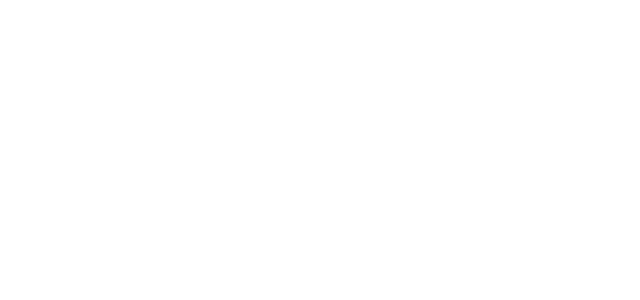
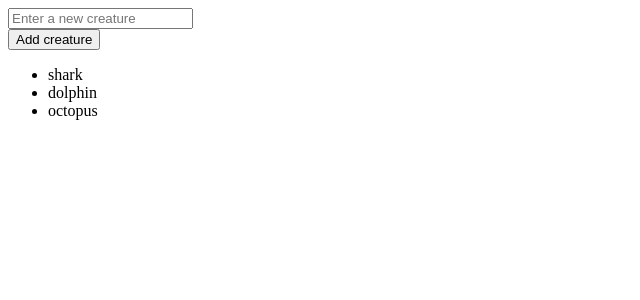
Before and after one commit to monis01/angular-training, an Angular app: page /course in a window 1280 px wide. Shown: the top 300 px of the page, without its empty margins (0-640 px from the left). Built offline with nearby package versions, Linux system fonts and the light colour scheme.

Commit message:
parent child change detection

```diff
--- a/src/app/app.component.html
+++ b/src/app/app.component.html
@@ -4,4 +4,6 @@
 
  -->
 
- <router-outlet></router-outlet>
+ <!-- <router-outlet></router-outlet> -->
+
+ <app-parent></app-parent>
--- a/src/app/app.module.ts
+++ b/src/app/app.module.ts
@@ -7,6 +7,8 @@
 import { RouterModule, Routes } from '@angular/router';
 import { CoreModule } from './core/core.module';
 import { HttpClientModule } from '@angular/common/http';
+import { ParentComponent } from './modules/change-detection/parent.component';
+import { ChildComponent } from './modules/change-detection/child-component/child-component';
 
 const routes: Routes = [
   {
@@ -22,6 +24,8 @@
 @NgModule({
   declarations: [
     AppComponent,
+    ParentComponent,
+    ChildComponent
   ],
   imports: [
     CoreModule,
--- /dev/null
+++ b/src/app/modules/change-detection/child-component/child-component.ts
@@ -0,0 +1,10 @@
+import { ChangeDetectionStrategy, Component, Input } from '@angular/core';
+
+@Component({
+  selector: 'app-child',
+  templateUrl: './child.component.html',
+  changeDetection : ChangeDetectionStrategy.OnPush
+})
+export class ChildComponent {
+  @Input() data!: string[];
+}
--- /dev/null
+++ b/src/app/modules/change-detection/child-component/child.component.html
@@ -0,0 +1,3 @@
+<ul>
+    <li *ngFor="let item of data">{{ item }}</li>
+  </ul>
--- /dev/null
+++ b/src/app/modules/change-detection/parent.component.html
@@ -0,0 +1,7 @@
+<div>
+    <input #inputAquaticCreature type="text" placeholder="Enter a new creature">
+</div>
+
+<button (click)="addAquaticCreature(inputAquaticCreature.value)">Add creature</button>
+
+<app-child [data]="aquaticCreatures"></app-child>
--- /dev/null
+++ b/src/app/modules/change-detection/parent.component.ts
@@ -0,0 +1,28 @@
+import { Component } from '@angular/core';
+
+@Component({
+  selector: 'app-parent',
+  templateUrl: './parent.component.html'
+})
+export class ParentComponent {
+  aquaticCreatures = ['shark', 'dolphin', 'octopus'];
+
+  addAquaticCreature(newAquaticCreature : any) {
+    // debugger
+    // this.aquaticCreatures.push(newAquaticCreature);
+
+    // this.aquaticCreatures = [...this.aquaticCreatures, newAquaticCreature]
+  }
+}
+
+/**
+  By default, Angular 2+ performs change detection on all components (from top to bottom) every time something changes in your app.
+  A change can occur from a user event or data received from a network request.
+
+  Change detection is very performant, but as an app gets more complex and the amount of components grows,
+  change detection will have to perform more and more work.
+
+  One solution is to use the OnPush change detection strategy for specific components.
+  This will instruct Angular to run change detection on these components and their sub-tree only
+  when new references are passed to them versus when data is mutated.
+*/
--- a/src/app/modules/courses/course-list/course-list.component.ts
+++ b/src/app/modules/courses/course-list/course-list.component.ts
@@ -2,7 +2,7 @@
 import { CourseListService } from "./course-list.service";
 import { CourseService } from "../course.service";
 import { filter } from "rxjs";
-import { ActivatedRoute } from "@angular/router";
+import { ActivatedRoute, Router } from "@angular/router";
 import { HttpClient, HttpErrorResponse } from "@angular/common/http";
 
 @Component({
@@ -24,7 +24,7 @@
   @Output()
   public courseEvent: EventEmitter<any> = new EventEmitter();
 
-  constructor(private readonly http: HttpClient, private courseListService: CourseListService, private readonly courseService: CourseService, private aRoute: ActivatedRoute) {}
+  constructor(private router: Router,private readonly http: HttpClient, private courseListService: CourseListService, private readonly courseService: CourseService, private aRoute: ActivatedRoute) {}
 
   public courseList: any[] = [];
 
@@ -40,6 +40,8 @@
 
     //   }
     // })
+
+    // this.router.events.subscribe
 
 
    this.aRoute.data.subscribe((value) =>{
```
Also changed, not shown: src/data.ts (+51 -1 lines).
